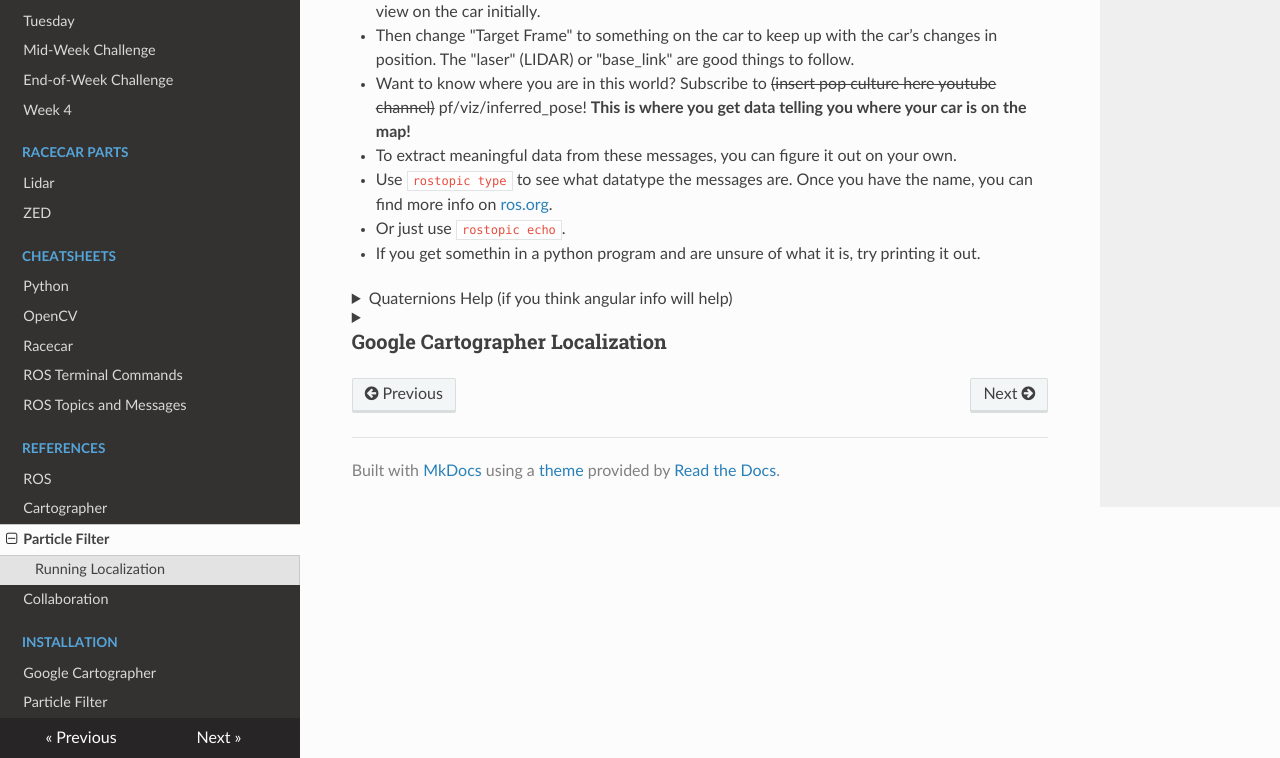
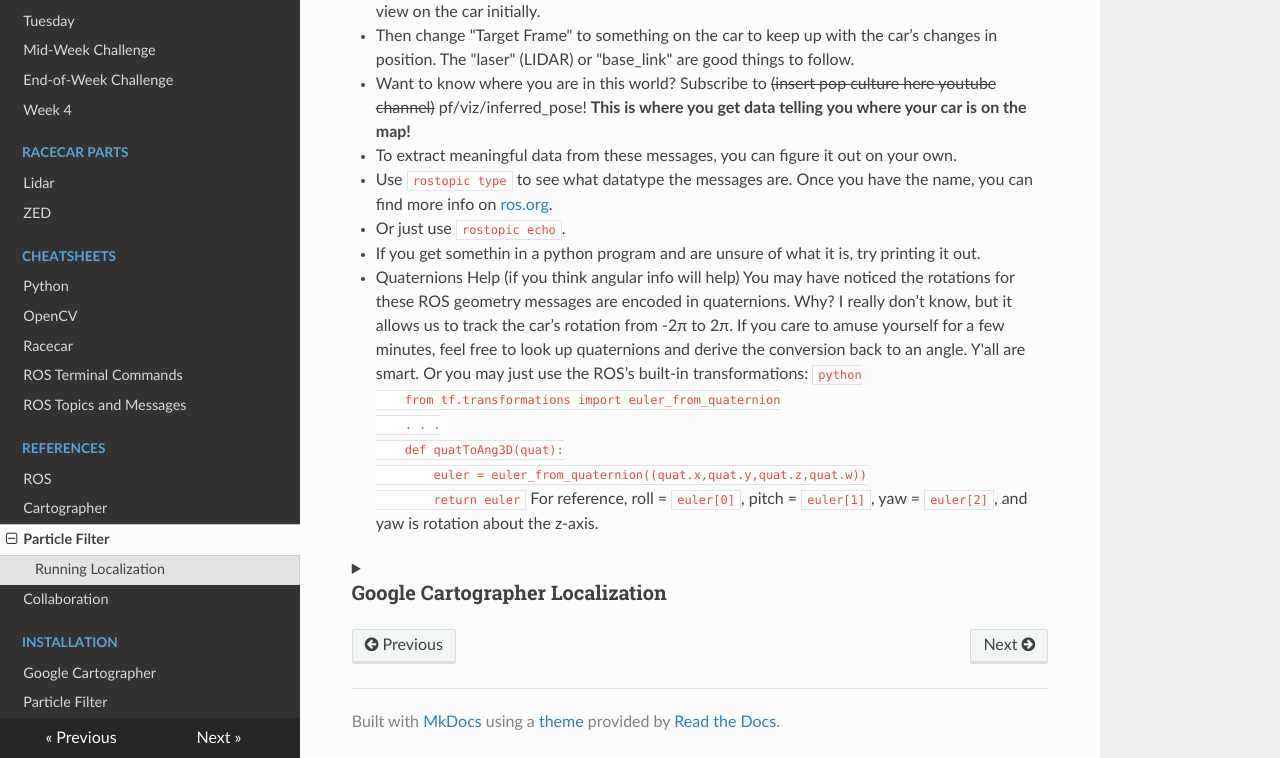
Before and after one commit to ChrisLindland/racecar-website, an MkDocs documentation site: the page built from docs/maps/localization/particle_filter_usage.md, in a window 1280 px wide and 900 px high, scrolled down 1727 px, cut to the strip 142-900 px from the top of the window. Built offline with MkDocs 1.6.1, drawn with Linux system fonts in a browser that asks for light colours; nearby versions of some CDN libraries.

Commit message:
Update particle_filter_usage.md

````diff
--- a/docs/maps/localization/particle_filter_usage.md
+++ b/docs/maps/localization/particle_filter_usage.md
@@ -31,19 +31,16 @@ After the program prints "…Received first LiDAR message," it should start to p
   * Use `rostopic type` to see what datatype the messages are. Once you have the name, you can find more info on [ros.org](http://docs.ros.org/api/geometry_msgs/html/index-msg.html).
   * Or just use `rostopic echo`.
   * If you get somethin in a python program and are unsure of what it is, try printing it out.
-<details><summary>Quaternions Help (if you think angular info will help)</summary>
-You may have noticed the rotations for these ROS geometry messages are encoded in quaternions. Why? I really don’t know, but it allows us to track the car’s rotation from -2π to 2π. If you care to amuse yourself for a few minutes, feel free to look up quaternions and derive the conversion back to an angle. Y'all are smart. Or you may just use the ROS’s built-in transformations:
-
-```python
-  from tf.transformations import euler_from_quaternion
-  . . .
-  def quatToAng3D(quat):
-      euler = euler_from_quaternion((quat.x,quat.y,quat.z,quat.w))
-      return euler
-```
-
-For reference, roll = `euler[0]`, pitch = `euler[1]`, yaw = `euler[2]`, and yaw is rotation about the z-axis (equivalent to `ang` in the  previous function).
-</details>
+  * Quaternions Help (if you think angular info will help)
+  You may have noticed the rotations for these ROS geometry messages are encoded in quaternions. Why? I really don’t know, but it allows us to track the car’s rotation from -2π to 2π. If you care to amuse yourself for a few minutes, feel free to look up quaternions and derive the conversion back to an angle. Y'all are smart. Or you may just use the ROS’s built-in transformations:
+  ```python
+    from tf.transformations import euler_from_quaternion
+    . . .
+    def quatToAng3D(quat):
+        euler = euler_from_quaternion((quat.x,quat.y,quat.z,quat.w))
+        return euler
+  ```
+  For reference, roll = `euler[0]`, pitch = `euler[1]`, yaw = `euler[2]`, and yaw is rotation about the z-axis.
 
 <details><summary><h3>Google Cartographer Localization</h3></summary>
 Basically, Chris wrote some stuff, unfortunately, it ended up not being helpful because Google Cartographer is darn dense and we haven't fully figured it out. Either that, or it's just plain wonk. Wonk means bad. Either way, I didn't have the heart to delete Chris's hard work (but I did have the heart to edit it and make it correct as possible), and besides, maybe some really ROS-y or Google-y person will one day find this helpful...<br>
````
